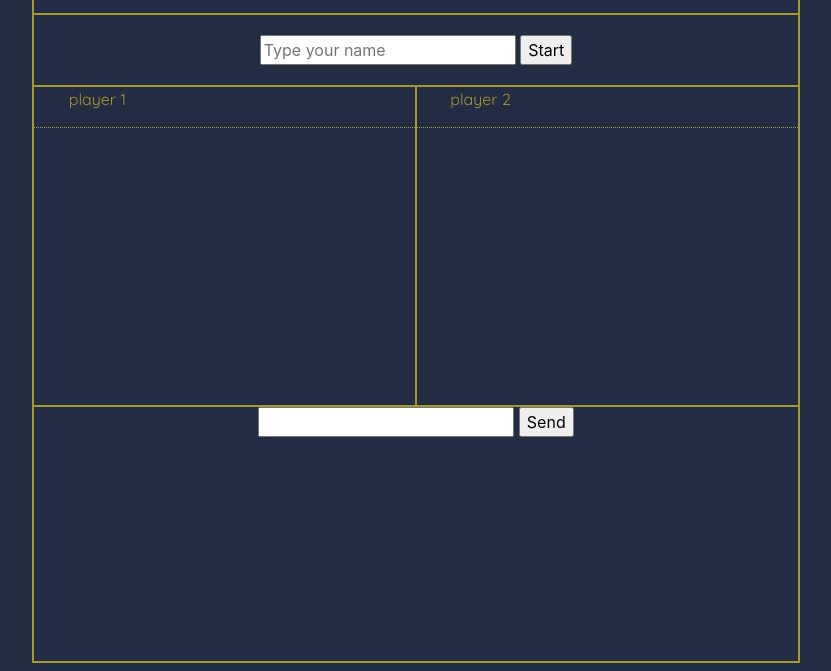
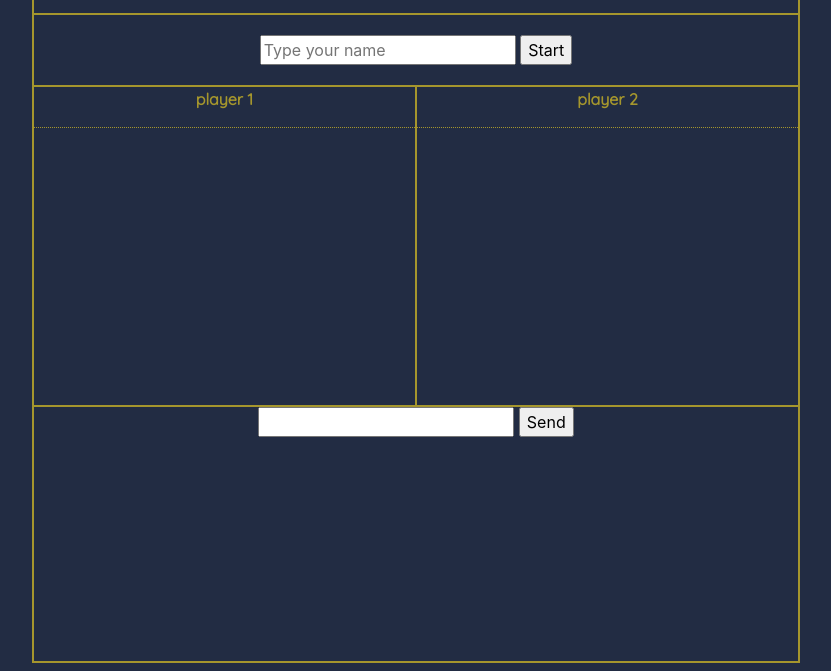
Before and after one commit to yukanishijima/RPS-Multiplayer, a plain HTML site: page index.html in a window 1280 px wide. Shown: the part 131-802 px from the top of the page, without its empty margins (224-1055 px from the left). Drawn offline with nearby package versions, Linux system fonts and the light colour scheme; no server answers; a web font is replaced by a local one.

Commit message:
Change player name display

```diff
--- a/index.html
+++ b/index.html
@@ -55,9 +55,11 @@
           <div id="player1" class="col-xs-12 col-sm-6">
 
             <div class="row my-border">
-              <p class="col-4">player 1</p>
-              <div id="player1-name" class="col-8"></div>
+              <div id="player1-name" class="col-12">
+                <p>player 1</p>
+              </div>
             </div>
+            <div id="player1-message" class="col-12"></div>
             <div id="player1-choices" class="col-12"></div>
             <div id="player1-score" class="col-12"></div>
 
@@ -67,9 +69,11 @@
           <div id="player2" class="col-xs-12 col-sm-6">
 
             <div class="row my-border">
-              <p class="col-4">player 2</p>
-              <div id="player2-name" class="col-8"></div>
+              <div id="player2-name" class="col-12">
+                <p>player 2</p>
+              </div>
             </div>
+            <div id="player2-message" class="col-12"></div>
             <div id="player2-choices" class="col-12"></div>
             <div id="player2-score" class="col-12"></div>
 
```
